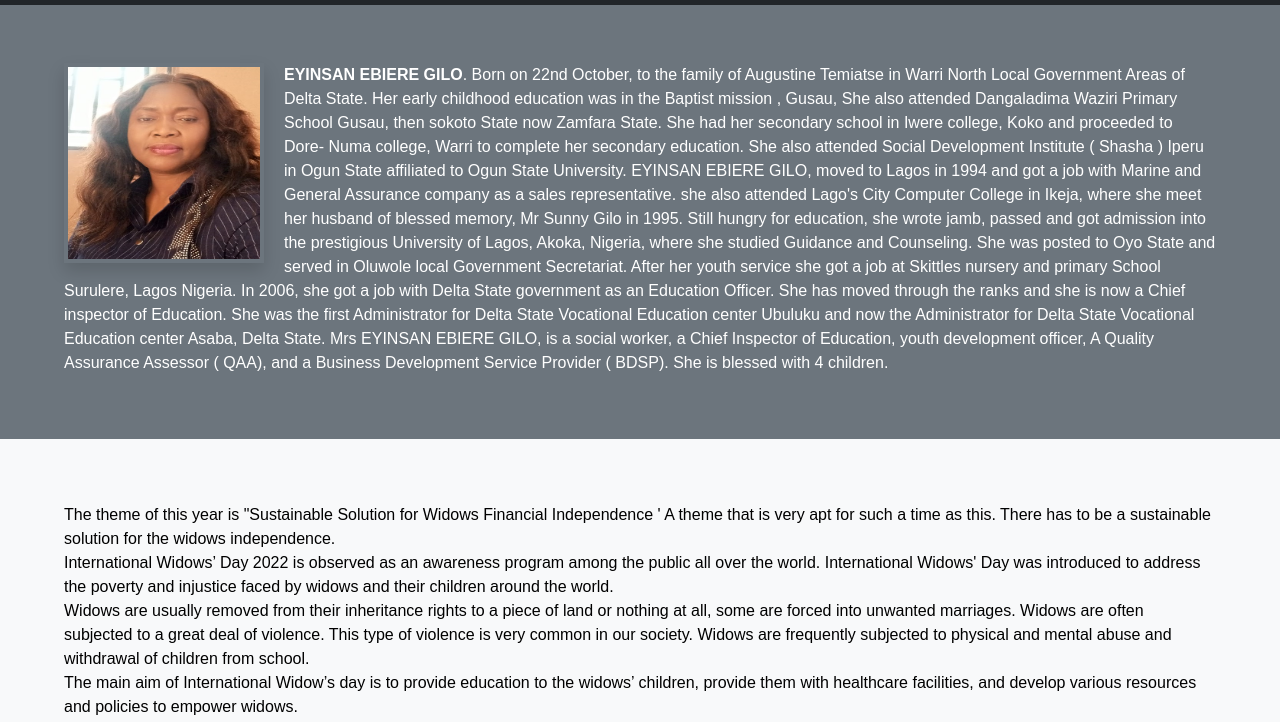
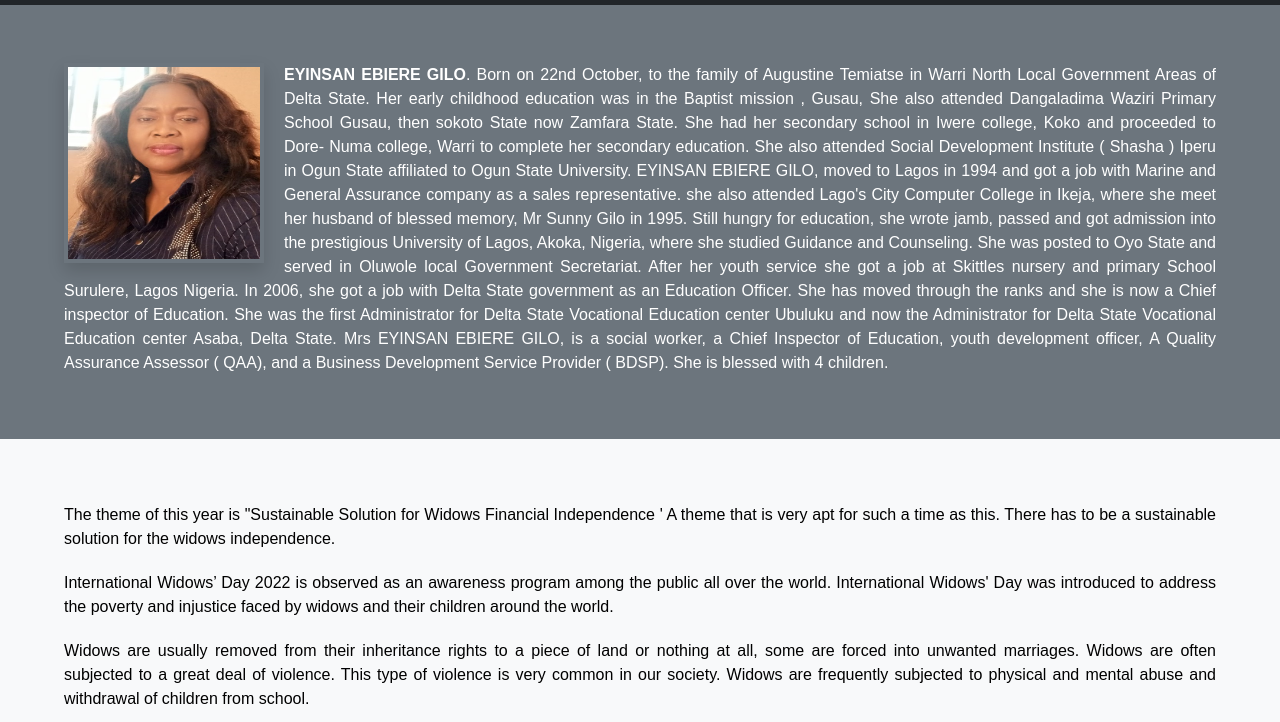
Before and after one commit to Dev-wonderful/gdsfoundation, a plain HTML site: page about.html in a window 1280 px wide. Shown: the part 51-773 px from the top of the page. Drawn offline with Linux system fonts and the light colour scheme.

Commit message:
minor stuff

```diff
--- a/about.html
+++ b/about.html
@@ -14,7 +14,7 @@
         position: relative;
         top: 0px;
         padding-top: 50px;
-        font-family: sans-serif;
+        font-family: Arial, Helvetica, sans-serif;
       }
       #founder-section{
         width: 100%;
@@ -29,6 +29,7 @@
       }
       #founder-section p{
         margin-bottom: 0px;
+        text-align: justify;
       }
       #founder-p{
         clear: none;
@@ -41,7 +42,8 @@
         padding: 5%;
       }
       .theme-section p{
-        margin-bottom: 0px;
+        margin-bottom: 20px;
+        text-align: justify;
       }
       footer{
           width: 100%;
```
Also changed, not shown: index.html (+2 -2 lines).
